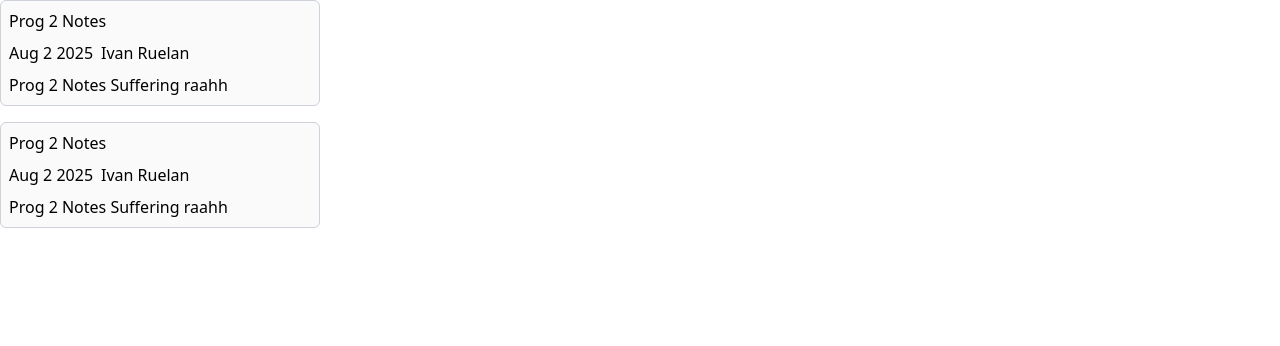
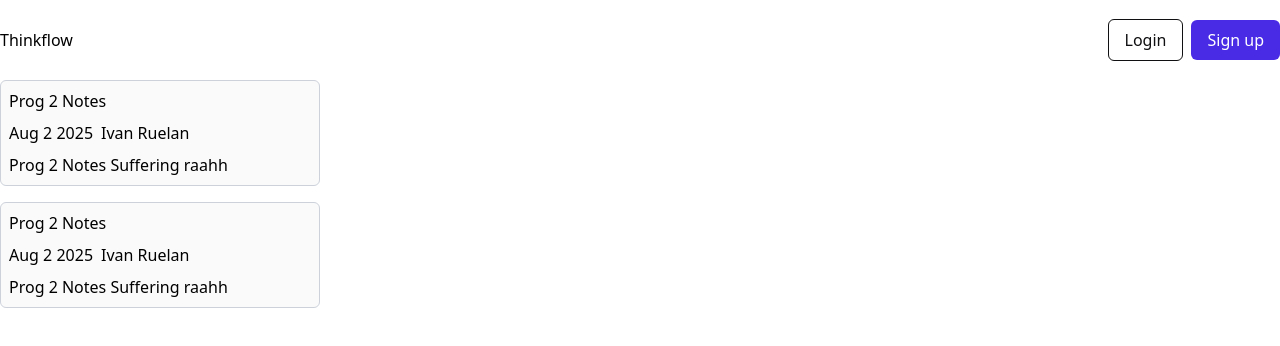
Before and after one commit to Eieien/ThinkFlow, a React (Vite) app: page / in a window 1280 px wide. Shown: the top 346 px of the page. Built offline with nearby package versions, Linux system fonts and the light colour scheme.

Commit message:
Initialized some stuff

```diff
--- a/src/Router.tsx
+++ b/src/Router.tsx
@@ -2,11 +2,13 @@ import { createBrowserRouter } from 'react-router-dom'
 import App from './App.tsx'
 import Login from './pages/Login.tsx'
 import NotFoundPage from './pages/NotFoundPage.tsx'
+import SignUp from './pages/SignUp.tsx'
 
 const router = createBrowserRouter([
   {path: '/', element: <App/>},
   {path: '/*', element: <NotFoundPage/>},
-  {path: '/Login', element: <Login/>},
+  {path: '/login', element: <Login/>},
+  {path: '/signup', element: <SignUp/>},
 ])
 
 export default router;
--- a/src/components/layout/GuestHeader.tsx
+++ b/src/components/layout/GuestHeader.tsx
@@ -0,0 +1,32 @@
+import react from "react";
+import {Link} from "react-router-dom";
+export default function GuestHeader(){
+    return (
+        <>
+            <div className="h-20 flex flex-row justify-between items-center">
+                <div>
+                    Thinkflow
+                </div>
+
+                <div className="flex flex-row gap-2 items-center">
+
+                    <Link to="/login">
+                        <button
+                        className="border border-primary-dark text-primary-dark bg-primary-light px-4 py-2 rounded-md cursor-pointer">
+                            Login
+                        </button>
+                    </Link>
+                    <Link to="/signup">
+                        <button
+                        className="bg-light-primary-blue text-primary-white px-4 py-2 rounded-md cursor-pointer">
+                            Sign up
+                        </button>
+                    </Link>
+                </div>
+
+            </div>
+
+        </>
+    )
+
+}
--- a/src/components/layout/Layout.tsx
+++ b/src/components/layout/Layout.tsx
@@ -1,4 +1,5 @@
 import React, {ReactNode} from "react";
+import GuestHeader from "./GuestHeader";
 
 interface LayoutProps{
     title: string;
@@ -14,7 +15,8 @@ export default function Layout({title, description, children} : LayoutProps){
                 <meta name="description" content={description}/>
             </head>
 
-            <body className="antialiased">
+            <body className="antialiased max-w-screen-xl mx-auto">
+                <GuestHeader/>
                 <div className="min-h-screen w-full">
                     {children}
 
--- /dev/null
+++ b/src/pages/SignUp.tsx
@@ -0,0 +1,11 @@
+import react from "react";
+
+export default function SignUp(){
+    return (
+        <>
+            Sign up
+        </>
+
+    )
+
+}
--- a/src/styles/global.css
+++ b/src/styles/global.css
@@ -33,6 +33,7 @@
 }
 
 @layer base{
+
     .card{
         @apply bg-light-2 border border-light-border p-2 flex flex-col gap-2 rounded-md
     }
```
